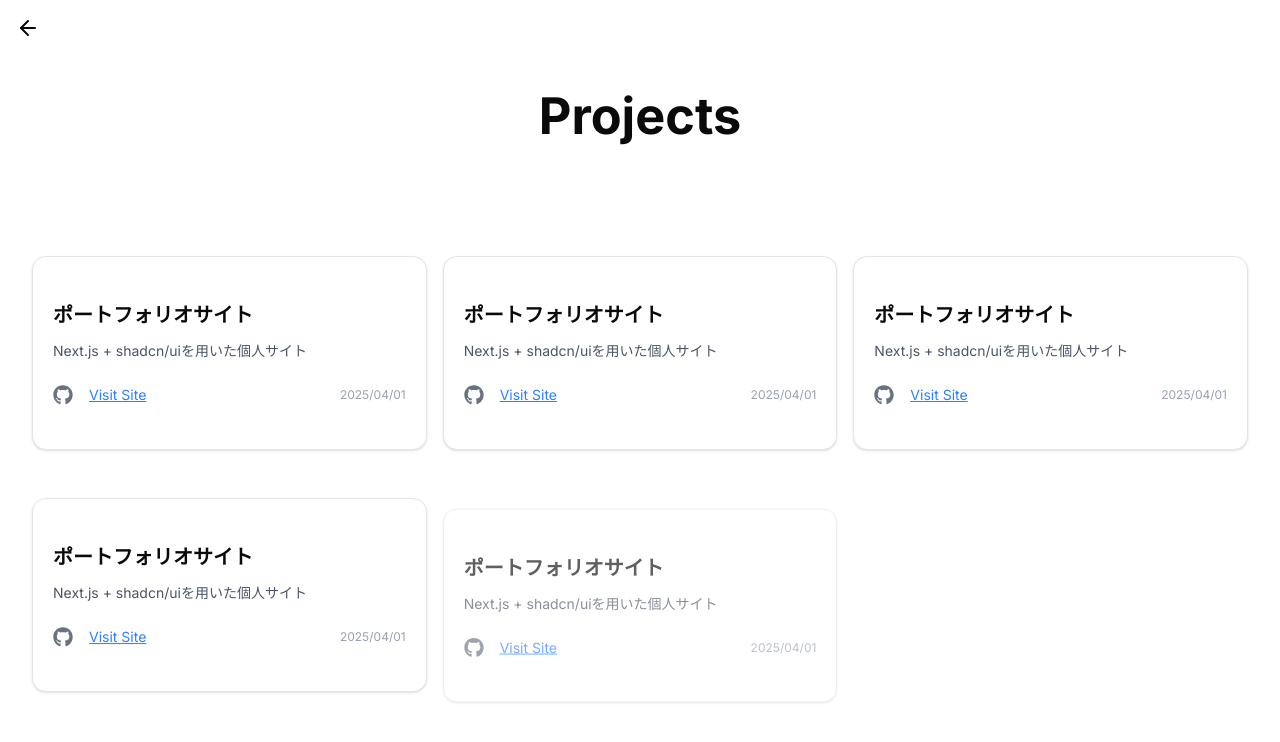
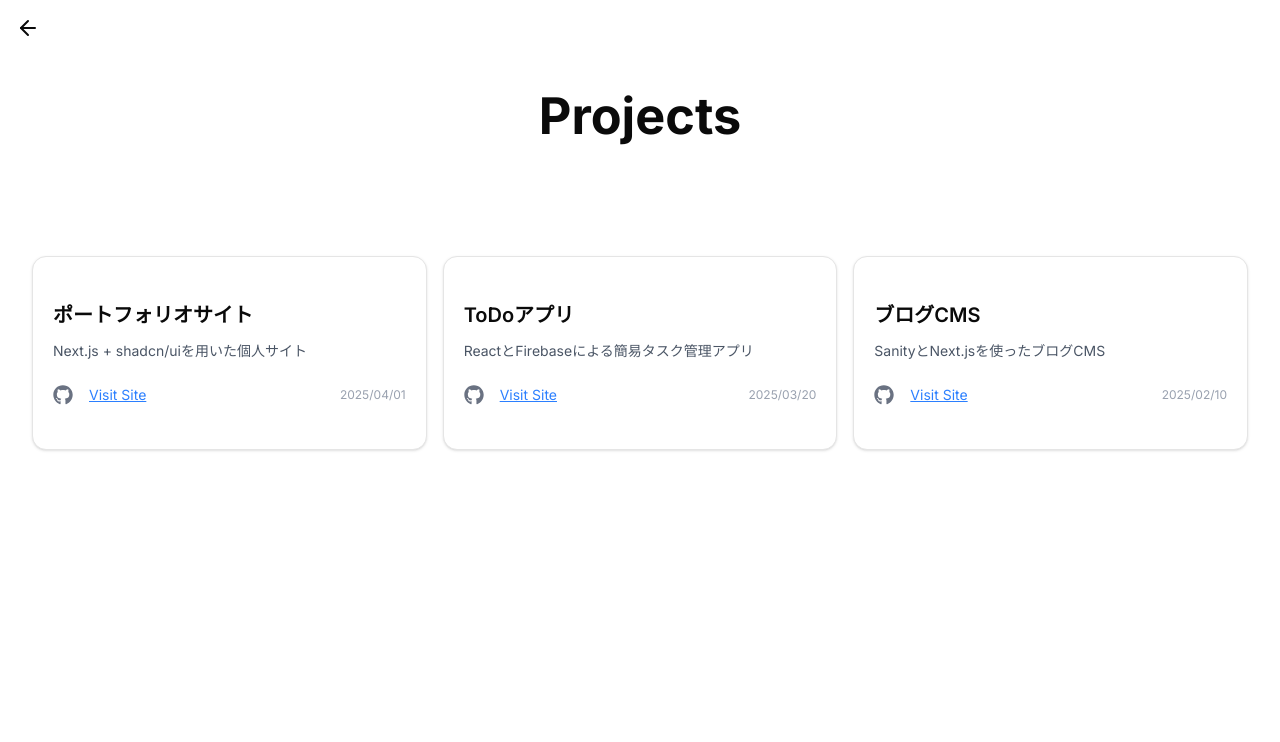
Before and after one commit to Mintostar/portfolio-app, a Next.js app: page /projects in a window 1280 px wide. Shown: the top 742 px of the page. Built offline with nearby package versions, Linux system fonts and the light colour scheme.

Commit message:
- 動的にモーダルが生成されるようにした。

```diff
--- a/app/projects/page.tsx
+++ b/app/projects/page.tsx
@@ -6,74 +6,54 @@ import { ProjectCard } from "@/components/ProjectCard";
 import { BackButton } from "@/components/BackButton";
 import { motion, AnimatePresence } from "framer-motion";
 
-const projects = [
+interface Project {
+  title: string;
+  description: string;
+  githubUrl: string;
+  siteUrl: string;
+  date: string;
+  background: string;
+  techStack: string[];
+}
+
+const projects: Project[] = [
   {
     title: "ポートフォリオサイト",
     description: "Next.js + shadcn/uiを用いた個人サイト",
     githubUrl: "https://github.com/yourname/portfolio",
     siteUrl: "https://yourportfolio.com",
     date: "2025/04/01",
+    background: "自身の開発スキルをアピールするために作成したポートフォリオサイト。",
+    techStack: ["Next.js", "shadcn/ui", "Framer Motion", "TypeScript"],
   },
   {
-    title: "ポートフォリオサイト",
-    description: "Next.js + shadcn/uiを用いた個人サイト",
-    githubUrl: "https://github.com/yourname/portfolio",
-    siteUrl: "https://yourportfolio.com",
-    date: "2025/04/01",
+    title: "ToDoアプリ",
+    description: "ReactとFirebaseによる簡易タスク管理アプリ",
+    githubUrl: "https://github.com/yourname/todo-app",
+    siteUrl: "https://yourtodoapp.com",
+    date: "2025/03/20",
+    background: "状態管理とリアルタイムデータベースの連携を試すために開発。",
+    techStack: ["React", "Firebase", "Tailwind CSS", "TypeScript"],
   },
   {
-    title: "ポートフォリオサイト",
-    description: "Next.js + shadcn/uiを用いた個人サイト",
-    githubUrl: "https://github.com/yourname/portfolio",
-    siteUrl: "https://yourportfolio.com",
-    date: "2025/04/01",
+    title: "ブログCMS",
+    description: "SanityとNext.jsを使ったブログCMS",
+    githubUrl: "https://github.com/yourname/blog-cms",
+    siteUrl: "https://yourblogcms.com",
+    date: "2025/02/10",
+    background: "ヘッドレスCMSとの統合に挑戦したプロジェクト。",
+    techStack: ["Next.js", "Sanity", "TypeScript", "Vercel"],
   },
-  {
-    title: "ポートフォリオサイト",
-    description: "Next.js + shadcn/uiを用いた個人サイト",
-    githubUrl: "https://github.com/yourname/portfolio",
-    siteUrl: "https://yourportfolio.com",
-    date: "2025/04/01",
-  },
-  {
-    title: "ポートフォリオサイト",
-    description: "Next.js + shadcn/uiを用いた個人サイト",
-    githubUrl: "https://github.com/yourname/portfolio",
-    siteUrl: "https://yourportfolio.com",
-    date: "2025/04/01",
-  },
-  {
-    title: "ポートフォリオサイト",
-    description: "Next.js + shadcn/uiを用いた個人サイト",
-    githubUrl: "https://github.com/yourname/portfolio",
-    siteUrl: "https://yourportfolio.com",
-    date: "2025/04/01",
-  },
-  // 他のプロジェクト...
 ];
 
 export default function ProjectsPage() {
   const [typingDone, setTypingDone] = useState(false);
-  const [selectedProject, setSelectedProject] = useState<{
-    title: string;
-    description: string;
-    githubUrl: string;
-    siteUrl: string;
-    date: string;
-  } | null>(null);
+  const [selectedProject, setSelectedProject] = useState<Project | null>(null);
 
   useEffect(() => {
     const timer = setTimeout(() => setTypingDone(true), 2500);
     return () => clearTimeout(timer);
   }, []);
-
-  interface Project {
-    title: string;
-    description: string;
-    githubUrl: string;
-    siteUrl: string;
-    date: string;
-  }
 
   const handleCardClick = (project: Project) => {
     setSelectedProject(project);
@@ -85,10 +65,8 @@ export default function ProjectsPage() {
 
   return (
     <main className="relative min-h-screen px-4 py-8">
-      {/* 戻るボタン */}
       <BackButton />
 
-      {/* タイトルタイピング */}
       <motion.h1
         className={`text-5xl md:text-7xl font-bold text-center left-1/2 -translate-x-1/2 z-10 ${typingDone ? "absolute" : "fixed"
           }`}
@@ -123,7 +101,6 @@ export default function ProjectsPage() {
         </section>
       )}
 
-      {/* 詳細モーダル */}
       <AnimatePresence>
         {selectedProject && (
           <motion.div
@@ -138,7 +115,7 @@ export default function ProjectsPage() {
               initial={{ scale: 0.9, opacity: 0 }}
               animate={{ scale: 1, opacity: 1 }}
               exit={{ scale: 0.9, opacity: 0 }}
-              transition={{ duration: 0.35, ease: 'easeOut' }}
+              transition={{ duration: 0.35, ease: "easeOut" }}
               onClick={(e) => e.stopPropagation()}
             >
               <button
@@ -150,33 +127,39 @@ export default function ProjectsPage() {
               </button>
 
               <div className="space-y-8">
-                {/* ヘッダー */}
                 <div className="border-b pb-4">
-                  <h2 className="text-4xl font-extrabold tracking-tight text-gray-800">{selectedProject.title}</h2>
-                  <p className="text-sm text-gray-500 mt-1">{selectedProject.date}</p>
+                  <h2 className="text-4xl font-extrabold tracking-tight text-gray-800">
+                    {selectedProject.title}
+                  </h2>
+                  <p className="text-sm text-gray-500 mt-1">
+                    {selectedProject.date}
+                  </p>
                 </div>
 
-                {/* 概要セクション */}
                 <section>
-                  <h3 className="text-lg font-semibold text-gray-700 mb-1">プロジェクト概要</h3>
+                  <h3 className="text-lg font-semibold text-gray-700 mb-1">
+                    プロジェクト概要
+                  </h3>
                   <p className="text-gray-700 leading-relaxed text-[16px]">
                     {selectedProject.description}
                   </p>
                 </section>
 
-                {/* 制作背景 */}
                 <section>
-                  <h3 className="text-lg font-semibold text-gray-700 mb-1">背景と目的</h3>
+                  <h3 className="text-lg font-semibold text-gray-700 mb-1">
+                    背景と目的
+                  </h3>
                   <p className="text-gray-700 text-[16px] leading-relaxed">
-                    このプロジェクトは、ポートフォリオとしての実用性を重視し、現代的なUI構築技術（Next.js / shadcn/uiなど）を活用。個人ブランドの確立とWeb制作スキルの総合的な証明を目的としています。
+                    {selectedProject.background}
                   </p>
                 </section>
 
-                {/* 使用技術 */}
                 <section>
-                  <h3 className="text-lg font-semibold text-gray-700 mb-1">使用技術スタック</h3>
+                  <h3 className="text-lg font-semibold text-gray-700 mb-1">
+                    使用技術スタック
+                  </h3>
                   <ul className="flex flex-wrap gap-3">
-                    {["Next.js", "shadcn/ui", "Framer Motion", "TypeScript"].map((tech, index) => (
+                    {selectedProject.techStack.map((tech, index) => (
                       <li
                         key={index}
                         className="bg-gray-100 text-gray-700 text-sm px-3 py-1 rounded-full border border-gray-200"
@@ -187,7 +170,6 @@ export default function ProjectsPage() {
                   </ul>
                 </section>
 
-                {/* 外部リンク */}
                 <section className="flex flex-col sm:flex-row gap-4 pt-4">
                   <a
                     href={selectedProject.githubUrl}
@@ -208,7 +190,6 @@ export default function ProjectsPage() {
                 </section>
               </div>
             </motion.div>
-
           </motion.div>
         )}
       </AnimatePresence>
```
